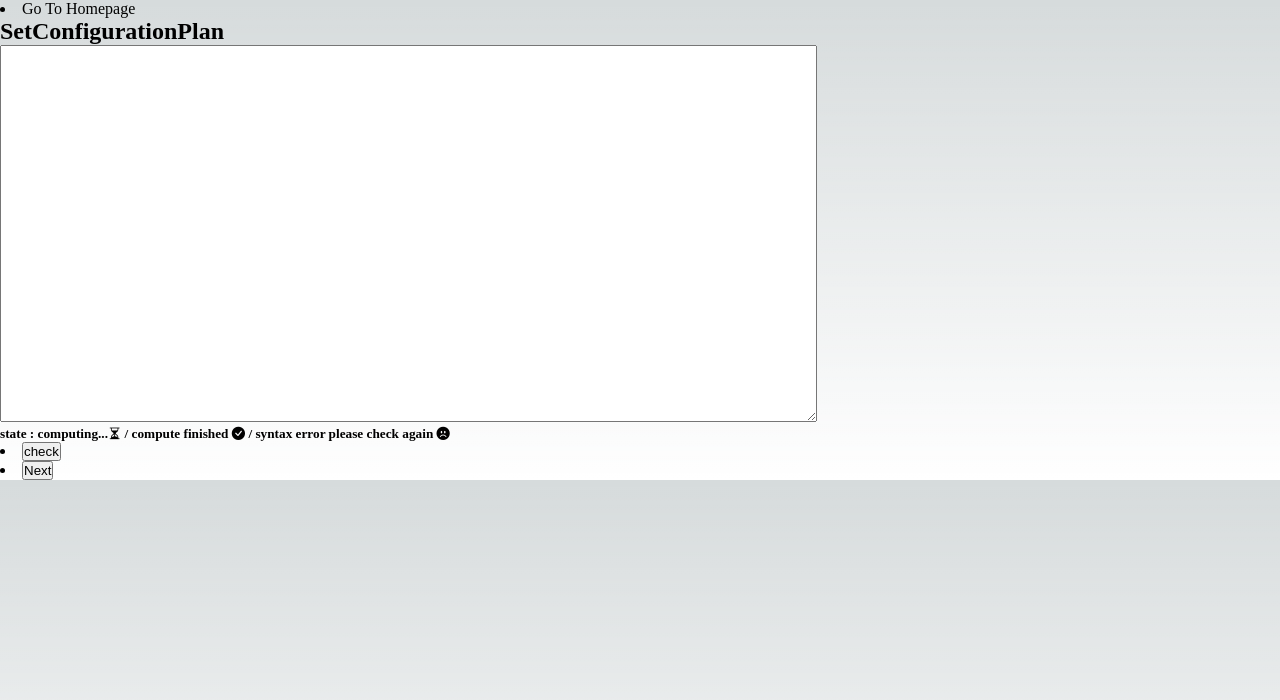
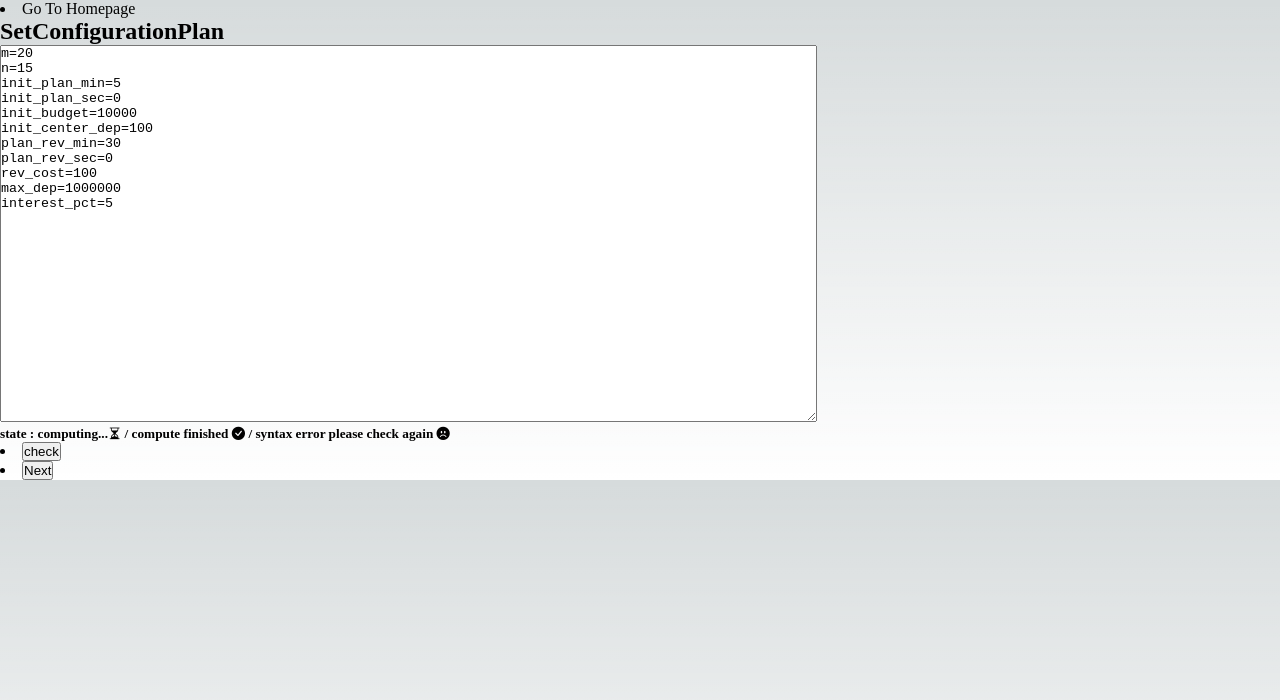
Before and after one commit to setsiri/UPBEAT-Group-7-React, a Next.js app in the folder nextjs-react-web/: page /Part1SetupGame/SetConfigurationPlan in a window 1280 px wide. Shown: the top 700 px of the page. Built offline with nearby package versions, Linux system fonts and the light colour scheme.

Commit message:
add configualtion file for example

```diff
--- a/nextjs-react-web/pages/Part1SetupGame/SetConfigurationPlan.js
+++ b/nextjs-react-web/pages/Part1SetupGame/SetConfigurationPlan.js
@@ -1,45 +1,59 @@
-import React from 'react'
-import Link from 'next/link'
-import Head from 'next/head'
-
-
+import React, { useState } from "react";
+import Link from "next/link";
+import Head from "next/head";
 
 function SetConfigurationPlan() {
+  const [configText, setConfigText] = useState(
+    "m=20 \nn=15 \ninit_plan_min=5 \ninit_plan_sec=0 \ninit_budget=10000 \ninit_center_dep=100 \nplan_rev_min=30 \nplan_rev_sec=0 \nrev_cost=100 \nmax_dep=1000000 \ninterest_pct=5"
+  );
+
   return (
     <div class="d-grid gap-2 col-1 mx-5  text-black">
-
-<Head>
-        <link href="https://cdn.jsdelivr.net/npm/bootstrap@5.3.0-alpha1/dist/css/bootstrap.min.css" rel="stylesheet" integrity="sha384-GLhlTQ8iRABdZLl6O3oVMWSktQOp6b7In1Zl3/Jr59b6EGGoI1aFkw7cmDA6j6gD" crossorigin="anonymous"></link>
-        <script src="https://cdn.jsdelivr.net/npm/bootstrap@5.3.0-alpha1/dist/js/bootstrap.bundle.min.js" integrity="sha384-w76AqPfDkMBDXo30jS1Sgez6pr3x5MlQ1ZAGC+nuZB+EYdgRZgiwxhTBTkF7CXvN" crossorigin="anonymous"></script>
-        <link rel="stylesheet" href="https://cdn.jsdelivr.net/npm/bootstrap-icons@1.10.3/font/bootstrap-icons.css"></link>
+      <Head>
+        <link
+          href="https://cdn.jsdelivr.net/npm/bootstrap@5.3.0-alpha1/dist/css/bootstrap.min.css"
+          rel="stylesheet"
+          integrity="sha384-GLhlTQ8iRABdZLl6O3oVMWSktQOp6b7In1Zl3/Jr59b6EGGoI1aFkw7cmDA6j6gD"
+          crossorigin="anonymous"
+        ></link>
+        <script
+          src="https://cdn.jsdelivr.net/npm/bootstrap@5.3.0-alpha1/dist/js/bootstrap.bundle.min.js"
+          integrity="sha384-w76AqPfDkMBDXo30jS1Sgez6pr3x5MlQ1ZAGC+nuZB+EYdgRZgiwxhTBTkF7CXvN"
+          crossorigin="anonymous"
+        ></script>
+        <link
+          rel="stylesheet"
+          href="https://cdn.jsdelivr.net/npm/bootstrap-icons@1.10.3/font/bootstrap-icons.css"
+        ></link>
       </Head>
-        <li class="my-4">  <Link href="/">Go To Homepage</Link></li>
-
+      <li class="my-4">
+        {" "}
+        <Link href="/">Go To Homepage</Link>
+      </li>
 
       <h2>SetConfigurationPlan</h2>
 
-      <div><textarea rows={25} cols={100}>
+      <div>
+        <textarea rows={25} cols={100} value={configText}></textarea>
+      </div>
 
-</textarea></div>
-
-
-     <h5>state : computing...<i class="bi bi-hourglass-split"></i> / compute finished <i class="bi bi-check-circle-fill"></i> / syntax error please check again <i class="bi bi-emoji-frown-fill"></i></h5>
+      <h5>
+        state : computing...<i class="bi bi-hourglass-split"></i> / compute
+        finished <i class="bi bi-check-circle-fill"></i> / syntax error please
+        check again <i class="bi bi-emoji-frown-fill"></i>
+      </h5>
       <li class="d-grid gap-2 col-1 ">
-
         <button class="btn btn-primary my-3">
-        <Link href="/Part1SetupGame/SetConstructionPlanPlayer1"></Link>check
+          <Link href="/Part1SetupGame/SetConstructionPlanPlayer1"></Link>check
         </button>
-
       </li>
       <li class="d-grid gap-2 col-1 ">
-
         <button class="btn btn-primary">
-        <Link href="/Part1SetupGame/SetConstructionPlanPlayer1">Next</Link>
+          <Link href="/Part1SetupGame/SetConstructionPlanPlayer1">Next</Link>
         </button>
-
       </li>
     </div>
-  )
+  );
 }
 
-export default SetConfigurationPlan
+export default SetConfigurationPlan;
```
